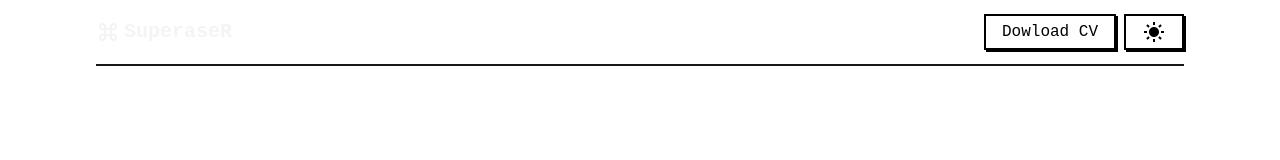
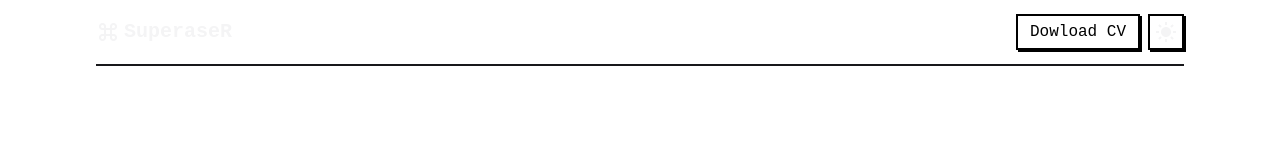
Before and after one commit to superaaaaser/superaaaaser, a Next.js app: page / in a window 1280 px wide. Shown: the top 160 px of the page. Built offline with nearby package versions, Linux system fonts and the light colour scheme.

Commit message:
superaaaaser

```diff
--- a/src/components/Header/index.tsx
+++ b/src/components/Header/index.tsx
@@ -14,13 +14,13 @@ export default function Header() {
         </div>
         <div className="flex flex-row gap-2">
           <Button
-            className="border-2 border-black dark:shadow-no-blur-dark dark:border-white dark:text-zinc-100 bg-transparent text-black  font-medium
+            className="border-2 border-black dark:shadow-no-blur-dark dark:border-white dark:text-zinc-100 bg-transparent text-black  font-medium py-1 px-3
           "
           >
             Dowload CV
           </Button>
-          <Button className="border-2 border-black dark:shadow-no-blur-dark dark:border-white dark:text-zinc-100 bg-transparent text-black  font-medium p-3">
-            <SunIcon className=" text-zinc-100 border-zinc-100"></SunIcon>
+          <Button className="border-2 border-black dark:shadow-no-blur-dark dark:border-white dark:text-zinc-100 bg-transparent text-black  font-medium p-1">
+            <SunIcon className="text-zinc-100 fill-current"></SunIcon>
           </Button>
         </div>
       </div>
--- a/src/components/Icon/DashboardIcon.tsx
+++ b/src/components/Icon/DashboardIcon.tsx
@@ -9,7 +9,7 @@ export default function DashboardIcon(props: Props) {
       width="24"
       height="24"
       viewBox="0 0 24 24"
-      className={props.className}
+      fill={props.className}
     >
       <path d="M4 13h6a1 1 0 0 0 1-1V4a1 1 0 0 0-1-1H4a1 1 0 0 0-1 1v8a1 1 0 0 0 1 1zm-1 7a1 1 0 0 0 1 1h6a1 1 0 0 0 1-1v-4a1 1 0 0 0-1-1H4a1 1 0 0 0-1 1v4zm10 0a1 1 0 0 0 1 1h6a1 1 0 0 0 1-1v-7a1 1 0 0 0-1-1h-6a1 1 0 0 0-1 1v7zm1-10h6a1 1 0 0 0 1-1V4a1 1 0 0 0-1-1h-6a1 1 0 0 0-1 1v5a1 1 0 0 0 1 1z"></path>
     </svg>
--- a/src/components/Icon/MenuIcon.tsx
+++ b/src/components/Icon/MenuIcon.tsx
@@ -9,7 +9,7 @@ export default function MenuIcon(props: Props) {
       width="24"
       height="24"
       viewBox="0 0 24 24"
-      className={props.className}
+      fill="#fff"
     >
       <path d="M4 6h16v2H4zm0 5h16v2H4zm0 5h16v2H4z"></path>
     </svg>
--- a/src/components/Icon/SunIcon.tsx
+++ b/src/components/Icon/SunIcon.tsx
@@ -1,5 +1,6 @@
 type Props = {
   className?: string;
+  fill?: string;
 };
 
 export default function SunIcon(props: Props) {
@@ -9,7 +10,7 @@ export default function SunIcon(props: Props) {
       width="24"
       height="24"
       viewBox="0 0 24 24"
-      className={`${props.className}`}
+      className={props.className}
     >
       <path d="M6.995 12c0 2.761 2.246 5.007 5.007 5.007s5.007-2.246 5.007-5.007-2.246-5.007-5.007-5.007S6.995 9.239 6.995 12zM11 19h2v3h-2zm0-17h2v3h-2zm-9 9h3v2H2zm17 0h3v2h-3zM5.637 19.778l-1.414-1.414 2.121-2.121 1.414 1.414zM16.242 6.344l2.122-2.122 1.414 1.414-2.122 2.122zM6.344 7.759 4.223 5.637l1.415-1.414 2.12 2.122zm13.434 10.605-1.414 1.414-2.122-2.122 1.414-1.414z"></path>
     </svg>
--- a/src/components/ui/Button/index.tsx
+++ b/src/components/ui/Button/index.tsx
@@ -8,7 +8,7 @@ export default function Button(props: Props) {
   return (
     <button
       onClick={props.onClick}
-      className={` font-bold py-1 px-4 font-jetbrains shadow-no-blur ${props.className}`}
+      className={` font-bold font-jetbrains shadow-no-blur ${props.className}`}
     >
       {props.children}
     </button>
```
